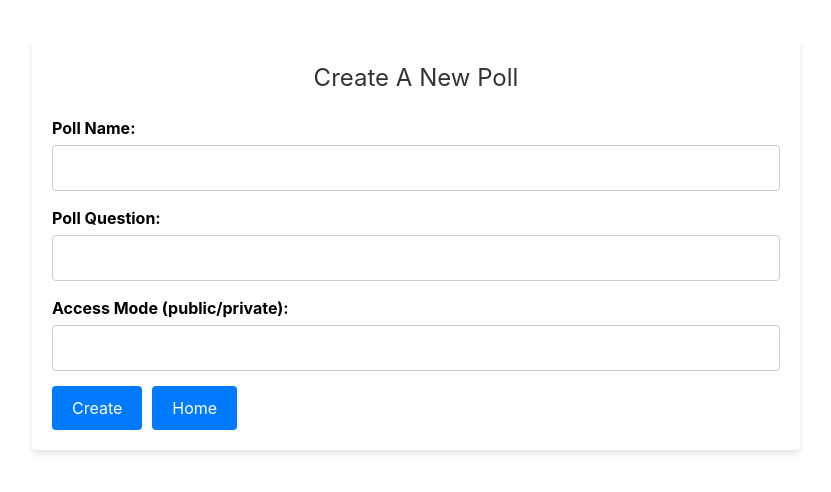
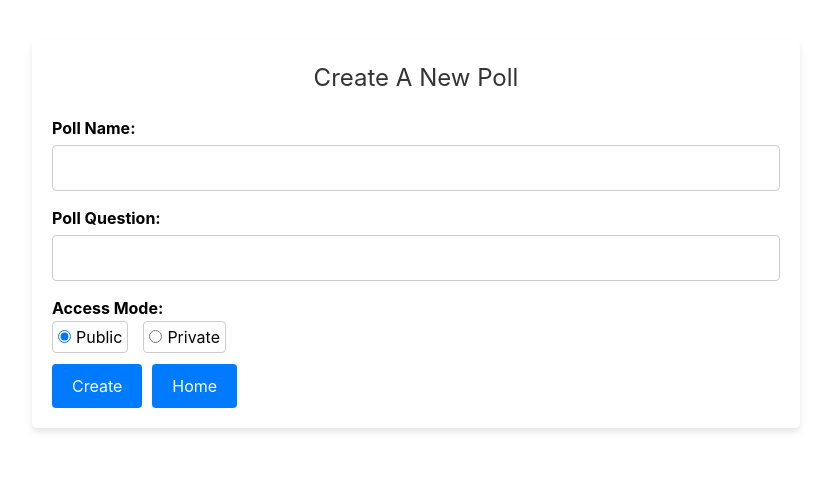
Before and after one commit to jvalen01/FeedbackApp, a React (Create React App) app in the folder feedback-app/: page /createPoll in a window 1280 px wide. Shown: the top 492 px of the page, without its empty margins (224-1055 px from the left). Built offline with nearby package versions, Linux system fonts and the light colour scheme; no server answers; sample sign-in values are in the browser's storage.

Commit message:
Style changes and small fixes

```diff
--- a/feedback-app/src/Pages/CreatePoll/CreatePoll.js
+++ b/feedback-app/src/Pages/CreatePoll/CreatePoll.js
@@ -1,18 +1,16 @@
 import React, { useState } from 'react';
 import Firebase from '../../firebaseConfig';
 import './CreatePoll.css';
-import {Link} from "react-router-dom";
+import {Link, useNavigate} from "react-router-dom";
 
 const firebaseInstance = new Firebase();
 
 function CreatePoll() {
     const [pollName, setPollName] = useState('')
     const [pollQuestionText, setPollQuestionText] = useState('');
-    const [pollAccessMode, setPollAccessMode] = useState('');
+    const [pollAccessMode, setPollAccessMode] = useState('public');
 
-
-
-
+    const navigate = useNavigate();
 
     const handleSubmit = async (e) => {
         e.preventDefault();
@@ -72,7 +70,7 @@ function CreatePoll() {
             console.log("creating poll data: ", responseData);
             if (response.ok) {
                 alert('Poll created successfully!');
-                // Navigate to home or another relevant page after successful creation
+                navigate('/home')
             } else {
                 alert('Error creating poll: ' + responseData.message);
             }
@@ -104,18 +102,32 @@ function CreatePoll() {
                     />
                 </div>
                 <div className="input-group">
-                    <label className="label">Access Mode (public/private):</label>
-                    <input
-                        className="input"
-                        value={pollAccessMode}
-                        onChange={(e) => setPollAccessMode(e.target.value)}
-                        required
-                    />
+                    <label className="label">Access Mode:</label>
+                    <div className="radio-group">
+                        <label className="radio-label">
+                            <input
+                                type="radio"
+                                value="public"
+                                checked={pollAccessMode === 'public'}
+                                onChange={() => setPollAccessMode('public')}
+                            />
+                            Public
+                        </label>
+                        <label className="radio-label">
+                            <input
+                                type="radio"
+                                value="private"
+                                checked={pollAccessMode === 'private'}
+                                onChange={() => setPollAccessMode('private')}
+                            />
+                            Private
+                        </label>
+                    </div>
                 </div>
                 {/* Add other input fields for additional poll details */}
                 <button className="submit-button" type="submit">Create</button>
                 <Link to="/home">
-                    <button className="home-button" type="submit">Home</button>
+                    <button className="home-button" type="button">Home</button>
                 </Link>
             </form>
         </div>
--- a/feedback-app/src/Pages/Register/Register.js
+++ b/feedback-app/src/Pages/Register/Register.js
@@ -75,7 +75,7 @@ const Register = () => {
                         />
                     </div>
                     <div className="flex items-center justify-center">
-                        <Button text="Register" onClick={handleSubmit} />
+                        <Button text="Register" type="submit" />
                     </div>
                 </form>
             </div>
```
